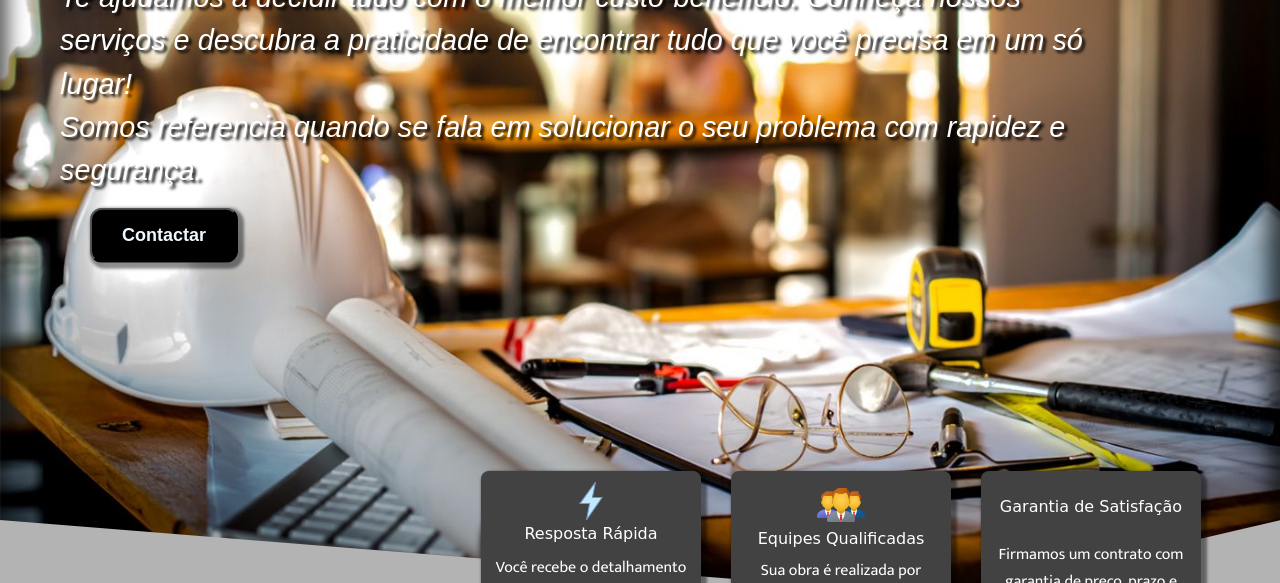
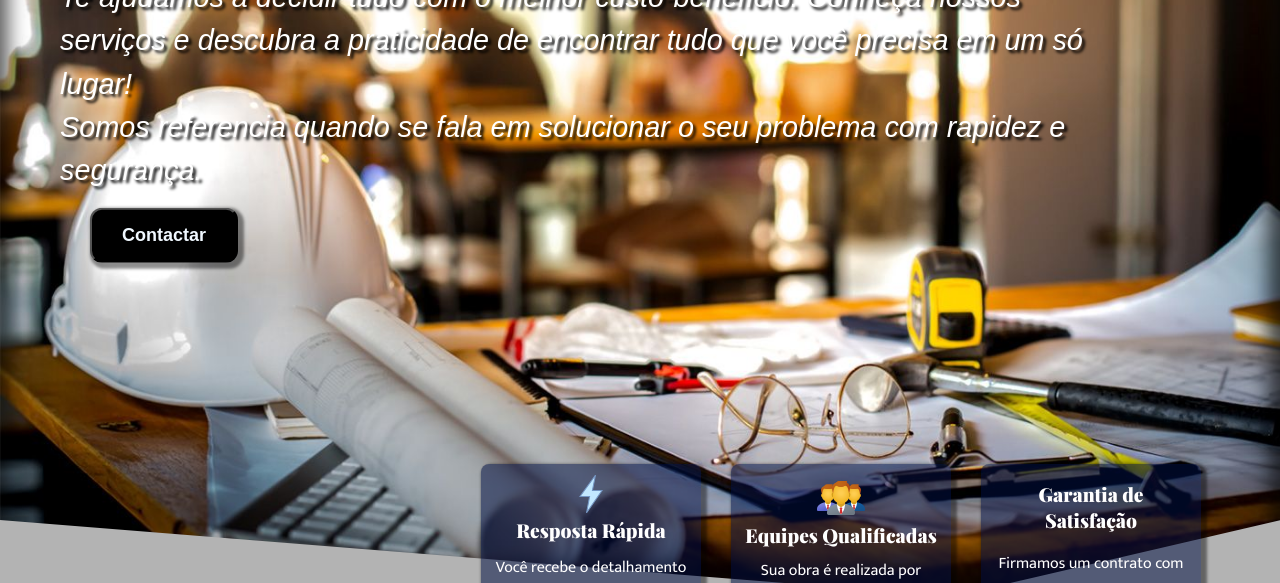
Before and after one commit to DARIONZITA/casa-lar, a plain HTML site: page index.html in a window 1280 px wide. Shown: the part 217-800 px from the top of the page. Drawn offline with nearby package versions, Linux system fonts and the light colour scheme; a web font is replaced by a local one.

Commit message:
up-style

```diff
--- a/style.css
+++ b/style.css
@@ -5,13 +5,14 @@
 @import url('https://fonts.googleapis.com/css2?family=Rampart+One&display=swap');
 @import url('https://fonts.googleapis.com/css2?family=Merienda&display=swap');
 @import url('https://fonts.googleapis.com/css2?family=Rubik+Distressed&display=swap');
-
+@import url('https://fonts.googleapis.com/css2?family=Playfair+Display:wght@900&display=swap');
 
 :root{
   --color1:#899cc5;
   --color2:#ffffff;
   --color3:#363636;
   --color4:#b4b4b4;
+  --fontupdate:'Playfair Display', serif;
   --fontbody:'Mukta', sans-serif;
   --fonttema:'Merriweather', serif;
   --fontcoment: 'Merienda', cursive;
@@ -154,7 +155,7 @@ main h1{
   width: 200px;
   padding: 10px;
   border-radius: 8px;
-  background-color: #424242;
+  background-color: #01104288;
   margin: 15px;
   box-shadow: rgba(0, 0, 0, 0.445)  3px 3px 3px 3px;
   color: white;
@@ -187,8 +188,11 @@ main h1{
 .ben h1{
   text-align: center;
   font-size: medium;
-  font-family: var(--fonttema2);
+  font-family: var(--fontupdate);
   margin-bottom: 9px;
+  font-weight:lighter;
+  font-size: larger;
+
 }
 @keyframes bnt {
   from{transform: translateY(0%);}
```
